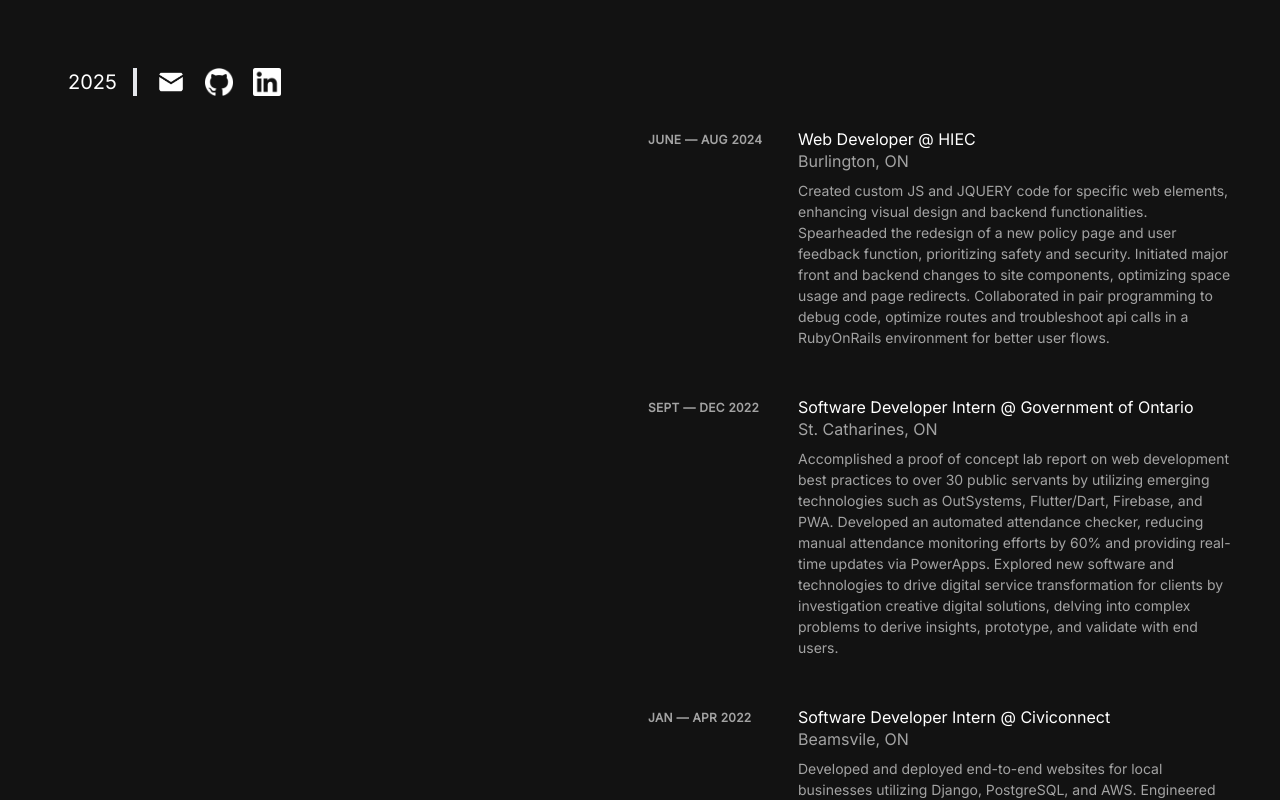
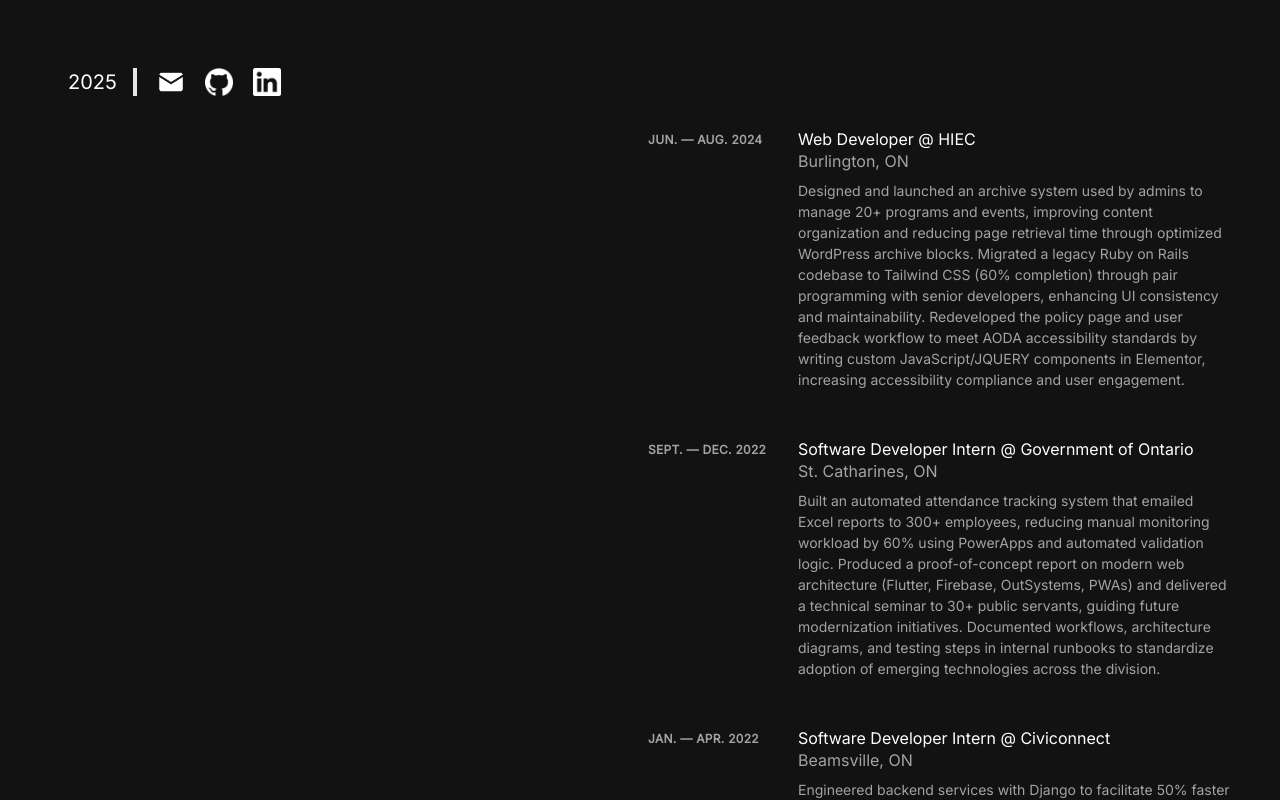
Before and after one commit to RafaelBocsa/my-site, a Next.js app: page / in a window 1280 px wide. Shown: the part 580-1380 px from the top of the page. Built offline with nearby package versions, Linux system fonts and the light colour scheme.

Commit message:
Description change

```diff
--- a/components/experience/experience.tsx
+++ b/components/experience/experience.tsx
@@ -9,34 +9,34 @@ const experience = () => {
           <h2 className="font-bold text-white pb-4">Experience</h2>
         </div>
         <Exp_card
-          year="JUNE — AUG 2024"
+          year="JUN. — AUG. 2024"
           company="HIEC"
           position="Web Developer"
           location="Burlington, ON"
-          description="Created custom JS and JQUERY code for specific web elements, enhancing visual design and backend
-          functionalities. Spearheaded the redesign of a new policy page and user feedback function, prioritizing safety and security.
-          Initiated major front and backend changes to site components, optimizing space usage and page redirects. Collaborated in pair programming to debug code, optimize routes and troubleshoot api calls in a RubyOnRails
-          environment for better user flows."
+          description="Designed and launched an archive system used by admins to manage 20+ programs and events, improving content organization and reducing page
+          retrieval time through optimized WordPress archive blocks. Migrated a legacy Ruby on Rails codebase to Tailwind CSS (60% completion) through pair programming
+          with senior developers, enhancing UI consistency and maintainability. Redeveloped the policy page and user feedback workflow to meet AODA accessibility standards
+          by writing custom JavaScript/JQUERY components in Elementor, increasing accessibility compliance and user engagement."
         ></Exp_card>
         <Exp_card
-          year="SEPT — DEC 2022"
+          year="SEPT. — DEC. 2022"
           company="Government of Ontario"
           position="Software Developer Intern"
           location="St. Catharines, ON"
-          description="Accomplished a proof of concept lab report on web development best practices to over 30 public servants by
-          utilizing emerging technologies such as OutSystems, Flutter/Dart, Firebase, and PWA. Developed an automated attendance checker, reducing manual attendance monitoring efforts by 60% and providing
-          real-time updates via PowerApps. Explored new software and technologies to drive digital service transformation for clients by investigation creative
-          digital solutions, delving into complex problems to derive insights, prototype, and validate with end users.
+          description="Built an automated attendance tracking system that emailed Excel reports to 300+ employees, reducing manual monitoring workload
+          by 60% using PowerApps and automated validation logic. Produced a proof-of-concept report on modern web architecture (Flutter, Firebase, OutSystems, PWAs)
+          and delivered a technical seminar to 30+ public servants, guiding future modernization initiatives. Documented workflows, architecture diagrams,
+          and testing steps in internal runbooks to standardize adoption of emerging technologies across the division.
         "
         ></Exp_card>
         <Exp_card
-          year="JAN — APR 2022"
+          year="JAN. — APR. 2022"
           company="Civiconnect"
           position="Software Developer Intern"
-          location="Beamsvile, ON"
-          description="Developed and deployed end-to-end websites for local businesses utilizing Django, PostgreSQL, and AWS.
-           Engineered backend services with Django to facilitate 50% faster content updates through the admin dashboard.
-           Demonstrated functional backend features punctually, ensuring 100% client satisfaction and addressing needs within tight deadlines.
+          location="Beamsville, ON"
+          description="Engineered backend services with Django to facilitate 50% faster content updates through the admin dashboard. Developed and deployed
+          end-to-end websites aiding 20+ local businesses in the Lincoln region utilizing Django, PostgreSQL, and AWS, translating business requirements into custom
+          technical solutions. Created documentation and repeatable deployment steps to streamline the agency’s future client project onboarding.
         "
         ></Exp_card>
         {/* <div className="py-10">
```
